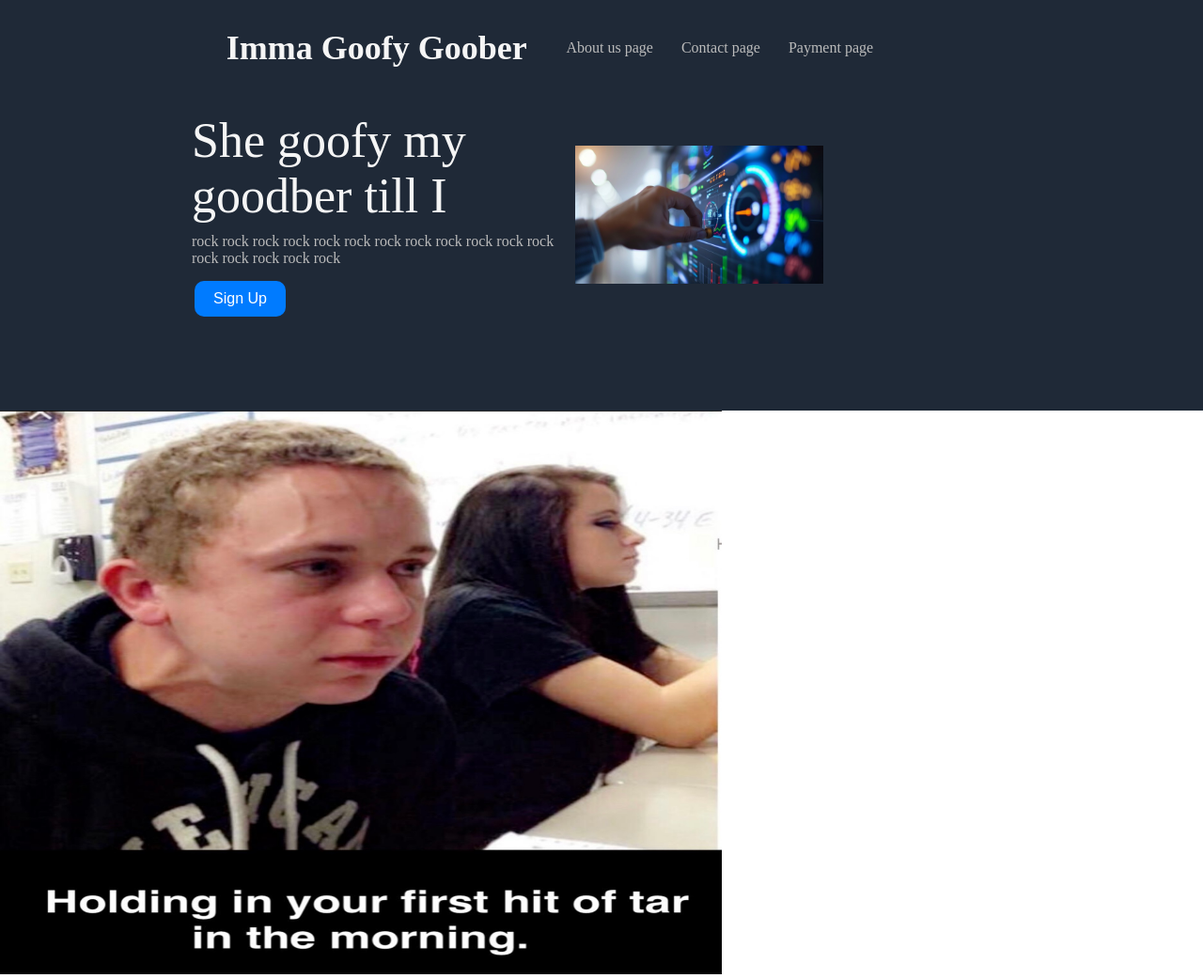
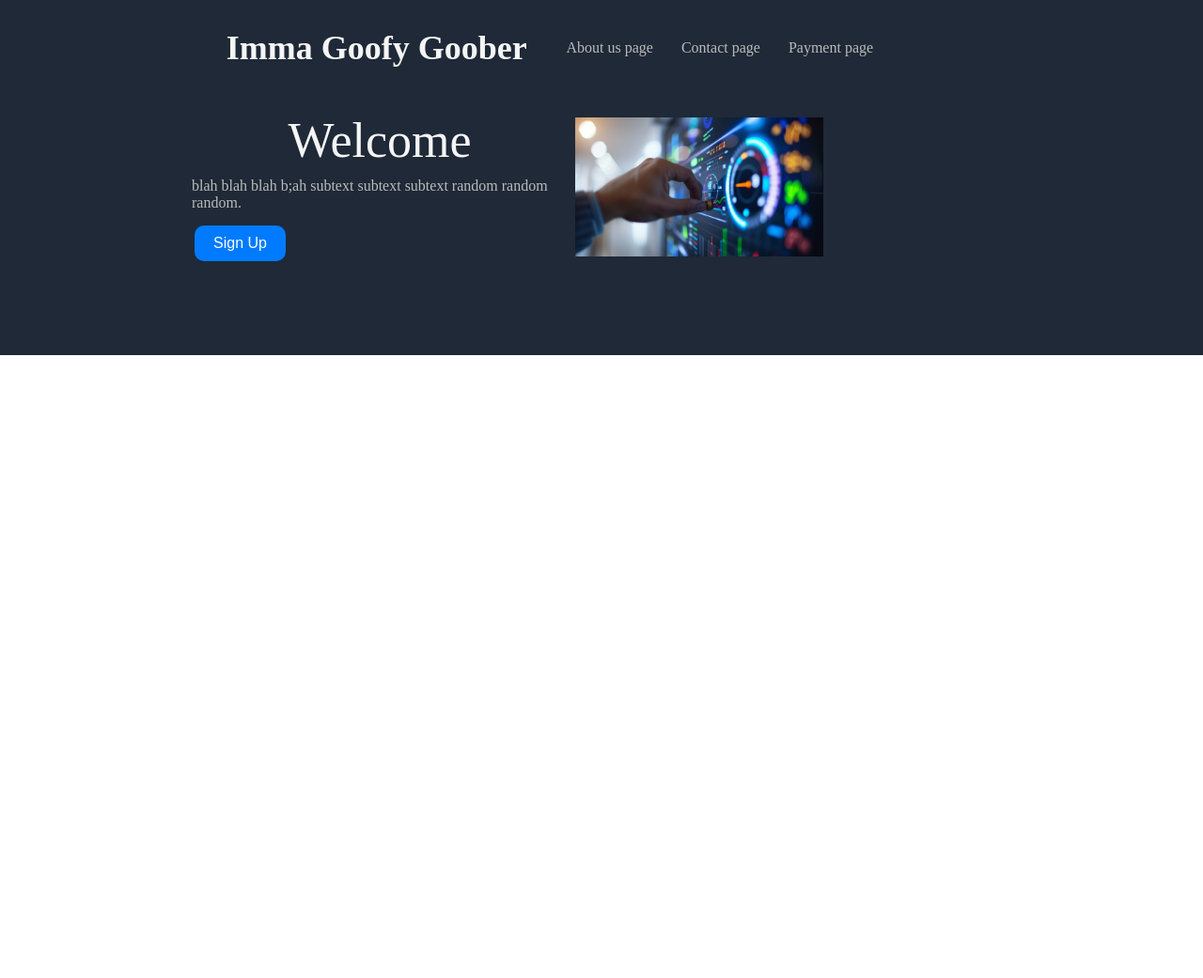
Before and after one commit to EthanDCR/landing-page, a plain HTML site: page index.html in a window 1280 px wide. Shown: the whole page at 94% size. After the commit the page ends 800 px from the top, so only its background shows below. Drawn offline with Linux system fonts and the light colour scheme.

Commit message:
fixing top section so its not so goofy

```diff
--- a/index.html
+++ b/index.html
@@ -20,17 +20,15 @@
     <br>
         <div class="container2">
             <div class="headerleft2">
-                <p id="headerleft2title">She goofy my goodber till I</p>
-                <p id="headerleft2text">rock rock rock rock rock rock rock rock rock rock rock rock rock rock rock rock rock</p>
+                <p id="headerleft2title">Welcome</p>
+                <p id="headerleft2text">blah blah blah b;ah subtext subtext subtext random random random.</p>
                 <button id="button">Sign Up</button>
             </div>
             <img id="image1" src="data-analysis-monitoring-stockcake.jpg" alt="img not found"></div>
         </div>
     </section>
 
-        <div class="container3">
-            <img class="tarimg" src="IMG_3678.jpg">
-        </div>
+
 
 
 
--- a/style.css
+++ b/style.css
@@ -95,9 +95,3 @@ h1{
 /* -------------------------------------------------- */
 /* Section #2 */
 /* -------------------------------------------------- */
-
-
-.tarimg {
-    width: 60%;
-    height: 600px;
-}
```
